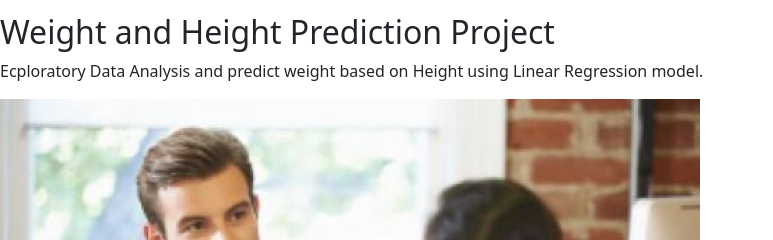
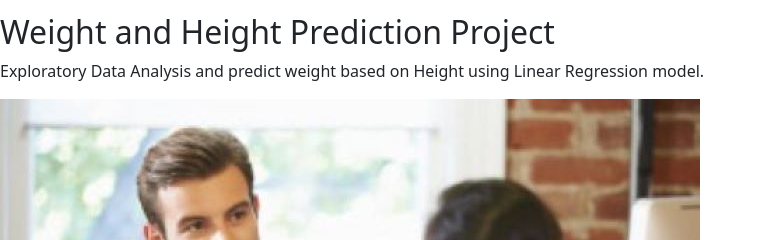
Before and after one commit to mabecool/mabecool.github.io, a plain HTML site: page index.html in a window 1280 px wide. Shown: the part 251-491 px from the top of the page, 0-773 px from the left. Drawn offline with Linux system fonts and the light colour scheme.

Commit message:
Add files via upload

```diff
--- a/index.html
+++ b/index.html
@@ -47,7 +47,7 @@
 
         </div>
                  <h2>Weight and Height Prediction Project</h2>
-                 <p> Ecploratory Data Analysis and predict weight based on Height using
+                 <p> Exploratory Data Analysis and predict weight based on Height using
                 Linear Regression model.
         </p>
 
```
